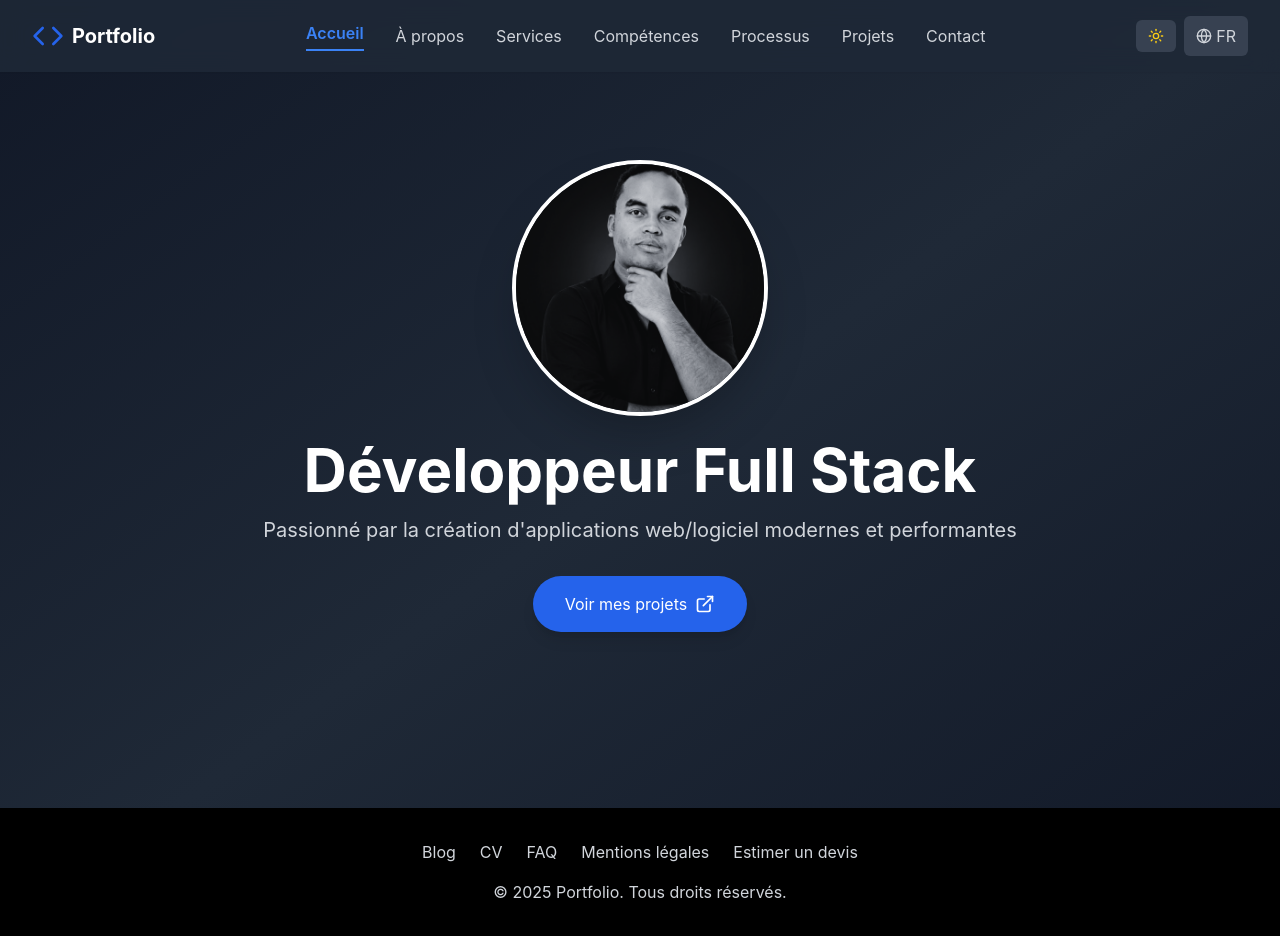
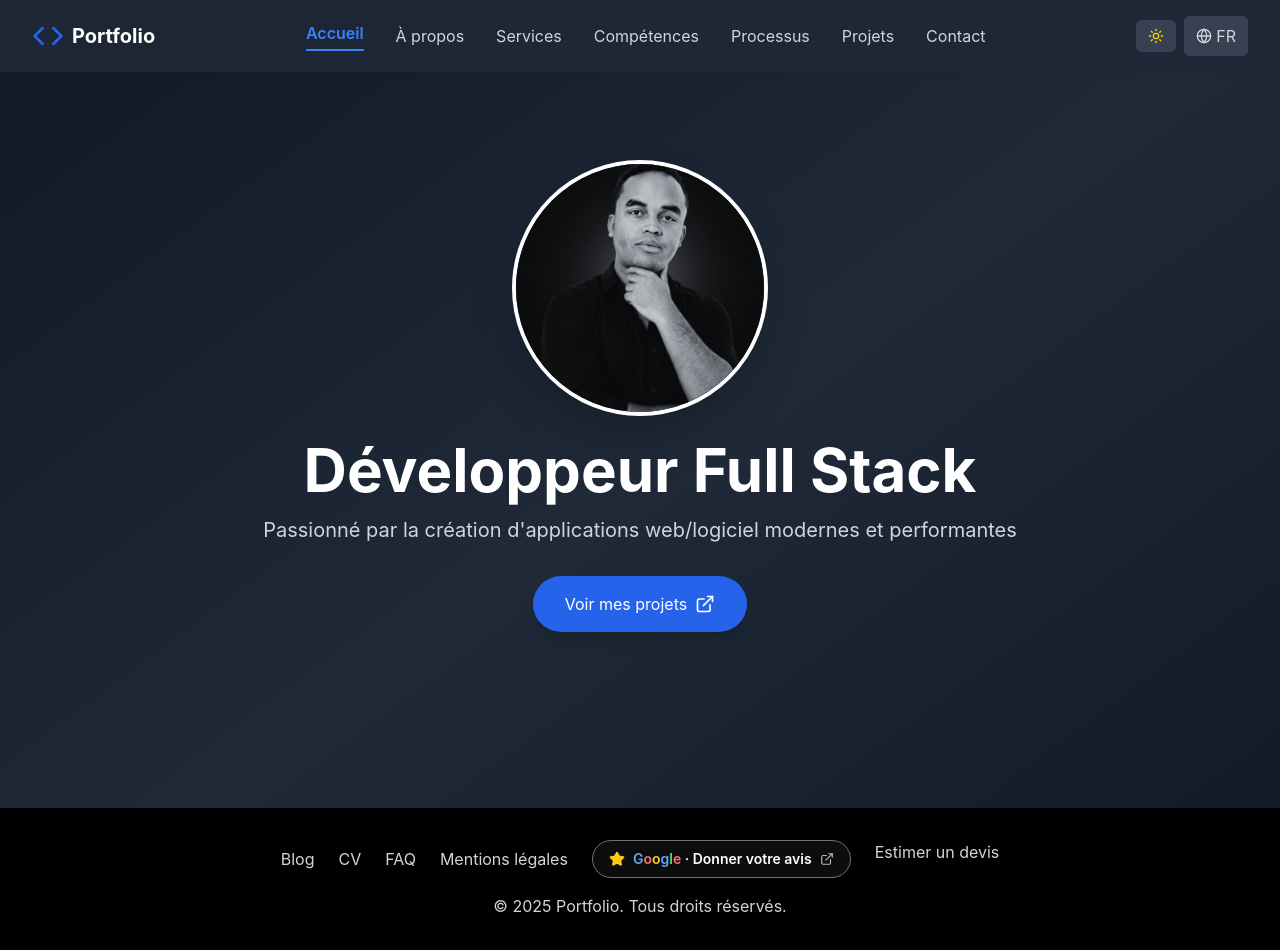
Before and after one commit to Clement2909/portfolio, a React (Create React App) app: page /fr in a window 1280 px wide. Built offline with nearby package versions, Linux system fonts and the light colour scheme.

Commit message:
amelioration 2

```diff
--- a/src/components/Portfolio.jsx
+++ b/src/components/Portfolio.jsx
@@ -1,5 +1,5 @@
 import { useState, useEffect, useRef } from "react";
-import { Globe, User, Code, Mail, ExternalLink, Sun, Moon, MessageCircle, Monitor, Database, Zap, Check, Menu, X, ArrowUp, Send, Briefcase, Search, Palette, Cog, TestTube, Rocket, Wrench, Clock, MapPin, Download, FileText, Star } from "lucide-react";
+import { Globe, User, Code, Mail, ExternalLink, Sun, Moon, MessageCircle, Monitor, Database, Zap, Check, Menu, X, ArrowUp, Send, Briefcase, Search, Palette, Cog, TestTube, Rocket, Wrench, Clock, MapPin, Download, FileText } from "lucide-react";
 import { FaDiscord, FaFacebook, FaFacebookMessenger, FaInstagram, FaTelegram, FaMicrosoft, FaLinkedin } from 'react-icons/fa';
 import { useNavigate } from "react-router-dom";
 import emailjs from '@emailjs/browser';
@@ -1918,20 +1918,6 @@ const Portfolio =  ({ isDark: propIsDark, setIsDark: propSetIsDark, currentLang:
                 >
                   <MapPin className="h-5 w-5 mr-3" />
                   <span className="font-medium">{t.contact.location}</span>
-                  <ExternalLink className="h-4 w-4 ml-auto" />
-                </a>
-                <a
-                  href="https://g.page/r/CYFgrr67vcwGEAI/review"
-                  target="_blank"
-                  rel="noopener noreferrer"
-                  className={`flex items-center px-6 py-4 rounded-lg border-2 transition-all shadow-lg hover:shadow-xl transform hover:scale-[1.02] ${
-                    isDark
-                      ? 'bg-yellow-500/10 border-yellow-400 text-yellow-300 hover:bg-yellow-500/20'
-                      : 'bg-yellow-50 border-yellow-400 text-yellow-700 hover:bg-yellow-100'
-                  }`}
-                >
-                  <Star className="h-6 w-6 mr-3 fill-current" />
-                  <span className="font-semibold">{t.contact.review}</span>
                   <ExternalLink className="h-4 w-4 ml-auto" />
                 </a>
                 <a
--- a/src/components/SiteChrome.jsx
+++ b/src/components/SiteChrome.jsx
@@ -1,4 +1,4 @@
-import { Code, Globe, Menu, Moon, Sun, X } from 'lucide-react';
+import { Code, ExternalLink, Globe, Menu, Moon, Star, Sun, X } from 'lucide-react';
 import { useState } from 'react';
 import { useNavigate } from 'react-router-dom';
 import { localizedPath } from '../routes';
@@ -116,6 +116,25 @@ export const SiteFooter = ({ currentLang, isDark, activePage }) => {
             </button>
           ))}
           <a
+            href="https://g.page/r/CYFgrr67vcwGEAI/review"
+            target="_blank"
+            rel="noopener noreferrer"
+            className="inline-flex items-center gap-2 rounded-full border border-gray-500 bg-white/5 px-4 py-2 text-sm font-semibold text-white transition-all hover:border-yellow-400 hover:bg-white/10"
+          >
+            <Star className="h-4 w-4 fill-yellow-400 text-yellow-400" />
+            <span>
+              <span className="text-blue-400">G</span>
+              <span className="text-red-400">o</span>
+              <span className="text-yellow-400">o</span>
+              <span className="text-blue-400">g</span>
+              <span className="text-green-400">l</span>
+              <span className="text-red-400">e</span>
+              {' · '}
+              {isFrench ? 'Donner votre avis' : 'Leave a review'}
+            </span>
+            <ExternalLink className="h-3.5 w-3.5 opacity-70" />
+          </a>
+          <a
             href="https://devis-calculateur-estimation.vercel.app/"
             target="_blank"
             rel="noopener noreferrer"
```
